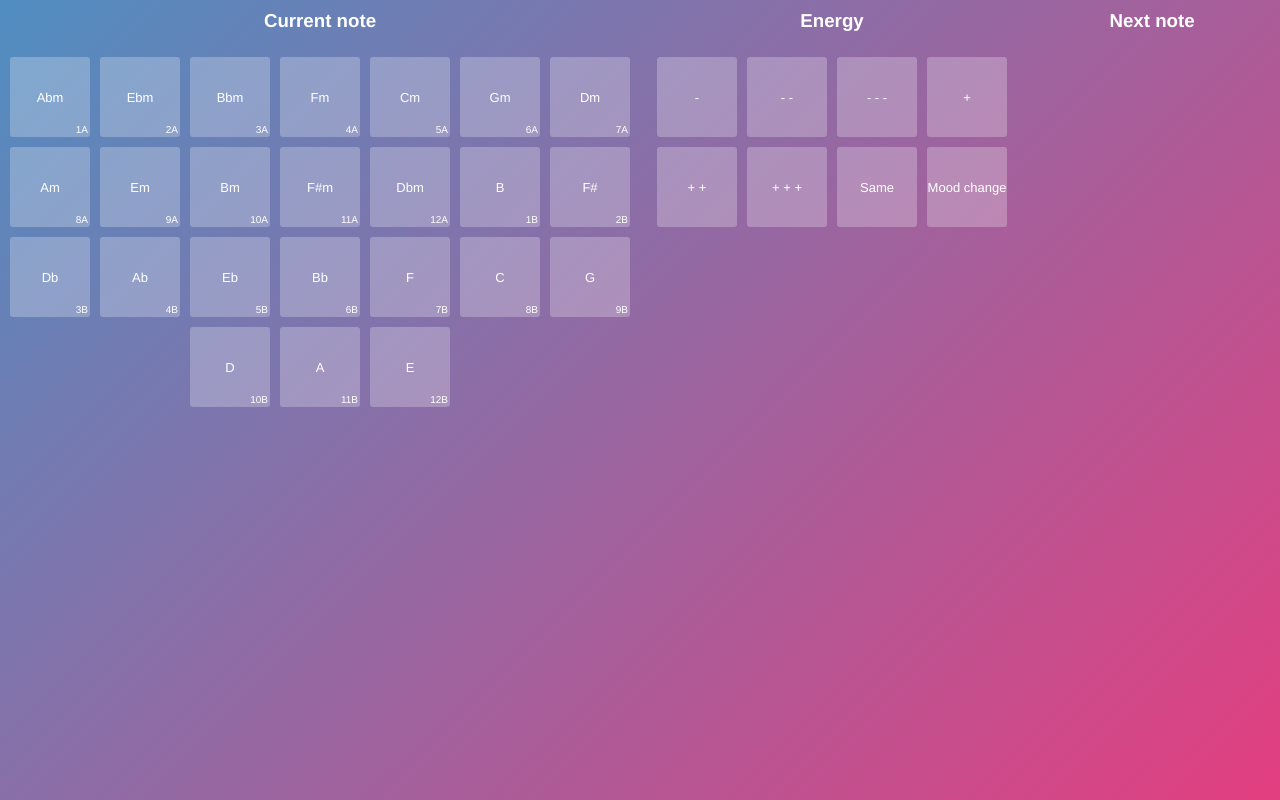
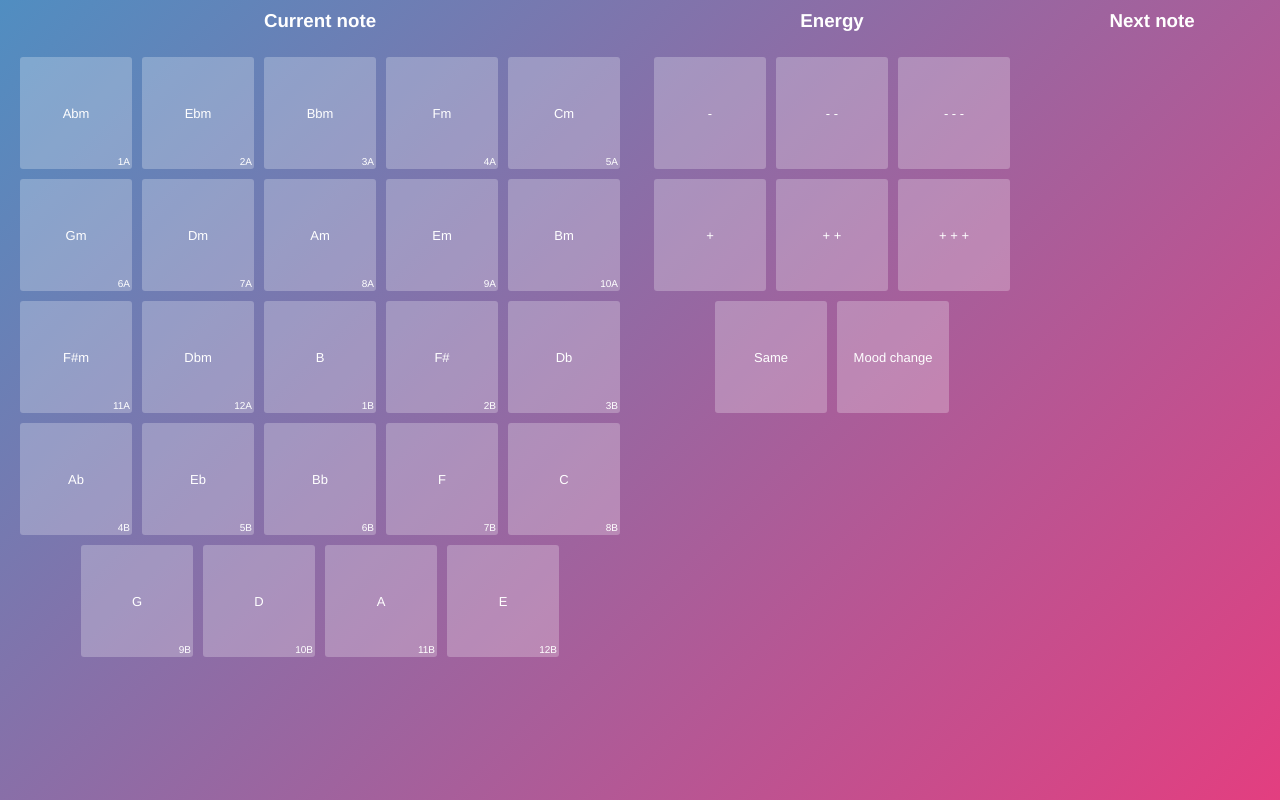
Before and after one commit to santiagotoledo91/camelot-wheel-app, a Vue app: page / in a window 1280 px wide. Built offline with nearby package versions, Linux system fonts and the light colour scheme.

Commit message:
Minor display improvement

```diff
--- a/src/components/MainComponent.vue
+++ b/src/components/MainComponent.vue
@@ -325,12 +325,12 @@ export default {
       &Move {
         font-size: small;
 
-        width: 13vw;
-        height: 13vw;
+        width: 14vw;
+        height: 14vw;
 
         @media (orientation: landscape) {
-          width: 10vh;
-          height: 10vh;
+          width: 14vh;
+          height: 14vh;
         }
       }
 
```
